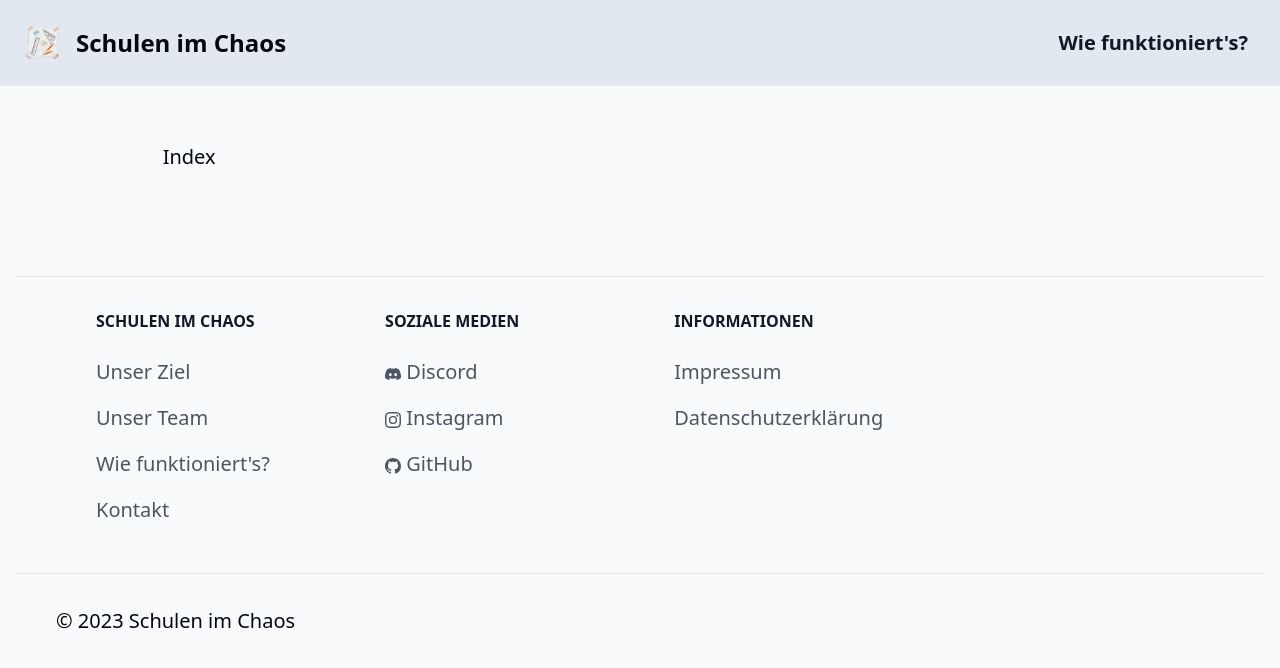
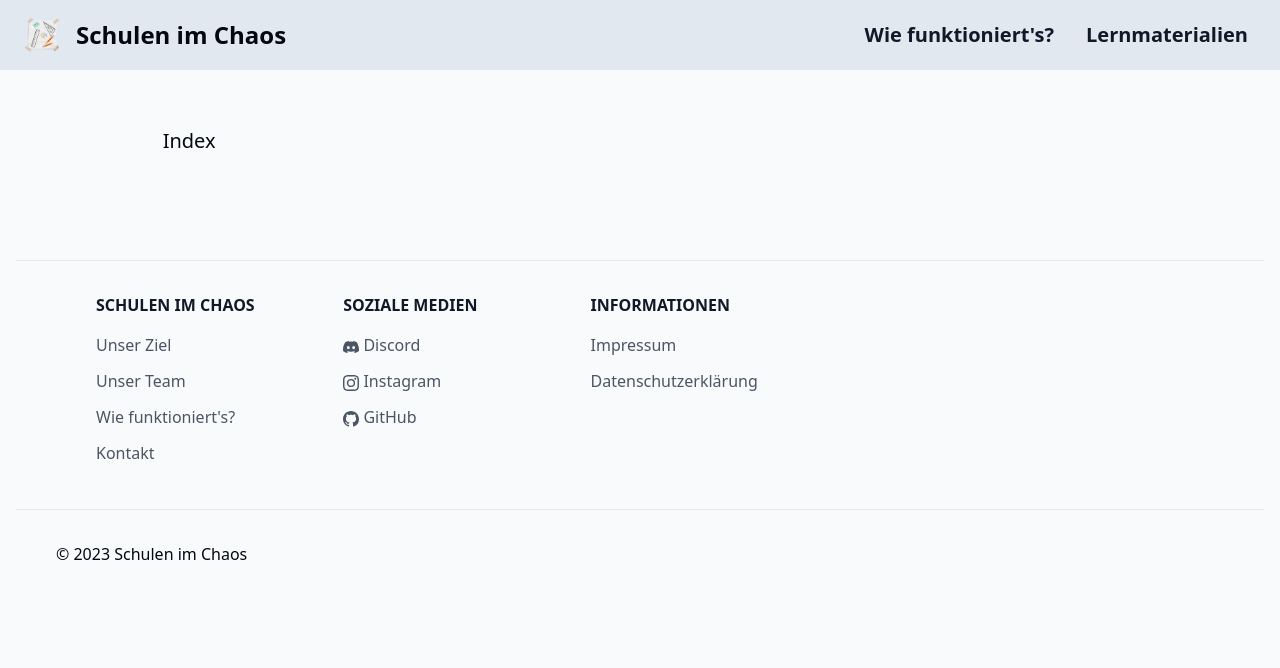
Before and after one commit to schulen-im-chaos/website, a SvelteKit app: page / in a window 1280 px wide. Shown: the top 668 px of the page. Built offline with nearby package versions, Linux system fonts and the light colour scheme.

Commit message:
style adjustments

```diff
--- a/src/components/basic/HeadingMain.svelte
+++ b/src/components/basic/HeadingMain.svelte
@@ -1,3 +1,3 @@
-<h1 class="text-lg md:text-xl font-bold pb-4 text-center">
+<h1 class="text-lg md:text-xl font-bold pb-6 pt-2 lg:pt-0">
 	<slot />
 </h1>
--- a/src/components/basic/HeadingSecondary.svelte
+++ b/src/components/basic/HeadingSecondary.svelte
@@ -1,3 +1,3 @@
-<h2 class="text-base md:text-lg font-bold pb-2">
+<h2 class="text-base md:text-lg font-bold py-3">
 	<slot />
 </h2>
--- a/src/components/basic/ParagraphDefault.svelte
+++ b/src/components/basic/ParagraphDefault.svelte
@@ -1,3 +1,3 @@
-<p class="pb-2">
+<p class="pb-3">
 	<slot />
 </p>
--- a/src/components/navigation/Footer.svelte
+++ b/src/components/navigation/Footer.svelte
@@ -6,7 +6,7 @@
 	import FooterSeparator from "./FooterSeparator.svelte";
 </script>
 
-<footer class="p-4 text-sm md:text-base">
+<footer class="p-4 text-sm">
 	<FooterSeparator />
 
 	<div class="md:flex">
--- a/src/components/navigation/FooterGroup.svelte
+++ b/src/components/navigation/FooterGroup.svelte
@@ -3,7 +3,7 @@
 </script>
 
 <div>
-	<h2 class="mb-6 text-sm font-semibold text-gray-900 uppercase dark:text-white">{title}</h2>
+	<h2 class="mb-4 text-sm font-semibold text-gray-900 uppercase dark:text-white">{title}</h2>
 	<ul class="text-gray-600 dark:text-gray-400">
 		<slot />
 	</ul>
--- a/src/components/navigation/FooterGroupItem.svelte
+++ b/src/components/navigation/FooterGroupItem.svelte
@@ -3,7 +3,7 @@
 	export let target = undefined;
 </script>
 
-<li class="mb-4">
+<li class="mb-3">
 	<a {href} {target} class="hover:underline">
 		<slot />
 	</a>
--- a/src/components/navigation/NavBar.svelte
+++ b/src/components/navigation/NavBar.svelte
@@ -9,7 +9,7 @@
 	}
 </script>
 
-<div class="p-2 lg:py-4 bg-slate-200 dark:bg-slate-900 top-0 left-0 w-full sticky z-50">
+<div class="p-2 bg-slate-200 dark:bg-slate-900 top-0 left-0 w-full sticky z-50">
 	<nav class="container mx-auto w-full lg:flex lg:justify-between lg:items-center">
 		<!-- brand logo and hamburger menu -->
 		<div class="flex justify-between">
@@ -59,6 +59,7 @@
 		<!-- navigation items -->
 		<ul class="flex-col p-2 lg:flex lg:flex-row lg:items-center {showMenu ? 'flex' : 'hidden'}">
 			<NavItem href="/help">Wie funktioniert's?</NavItem>
+			<NavItem href="/materials">Lernmaterialien</NavItem>
 		</ul>
 	</nav>
 </div>
```
